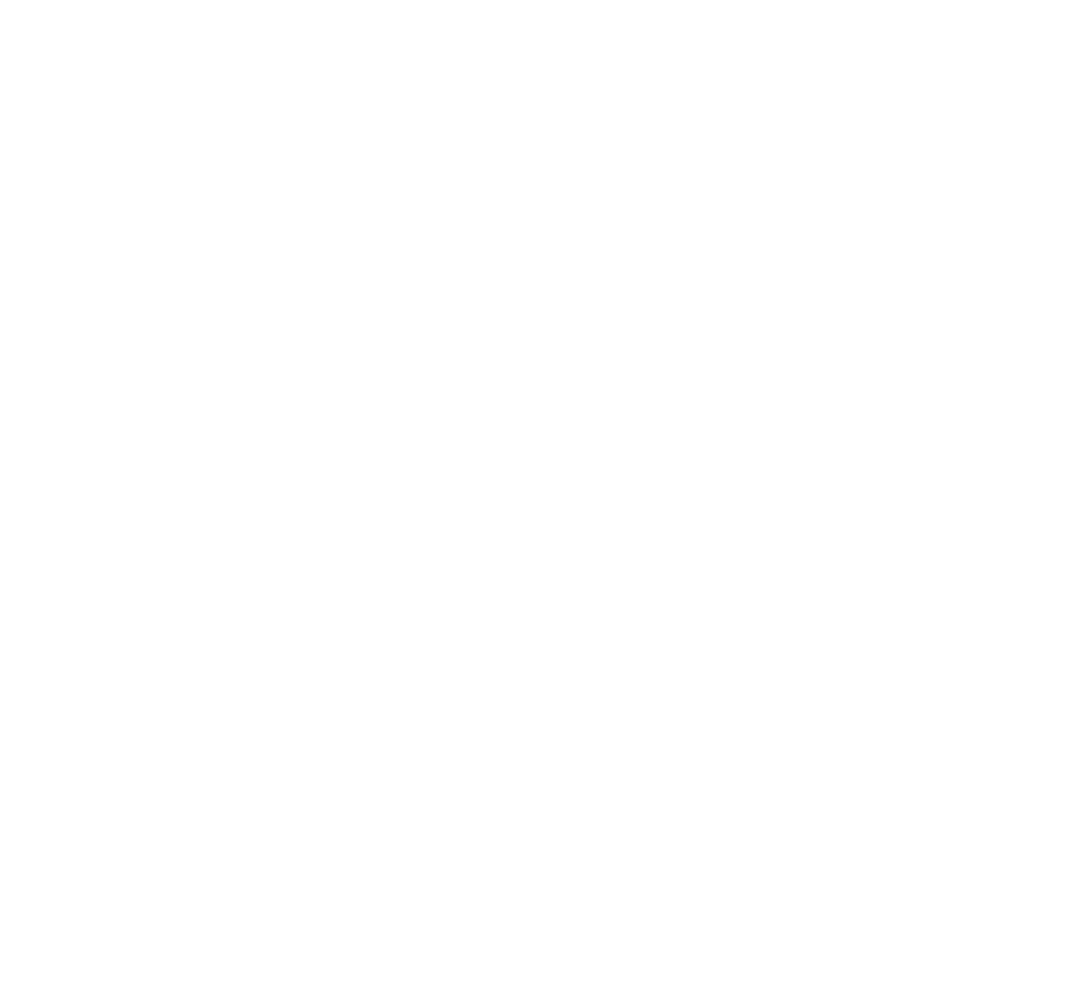
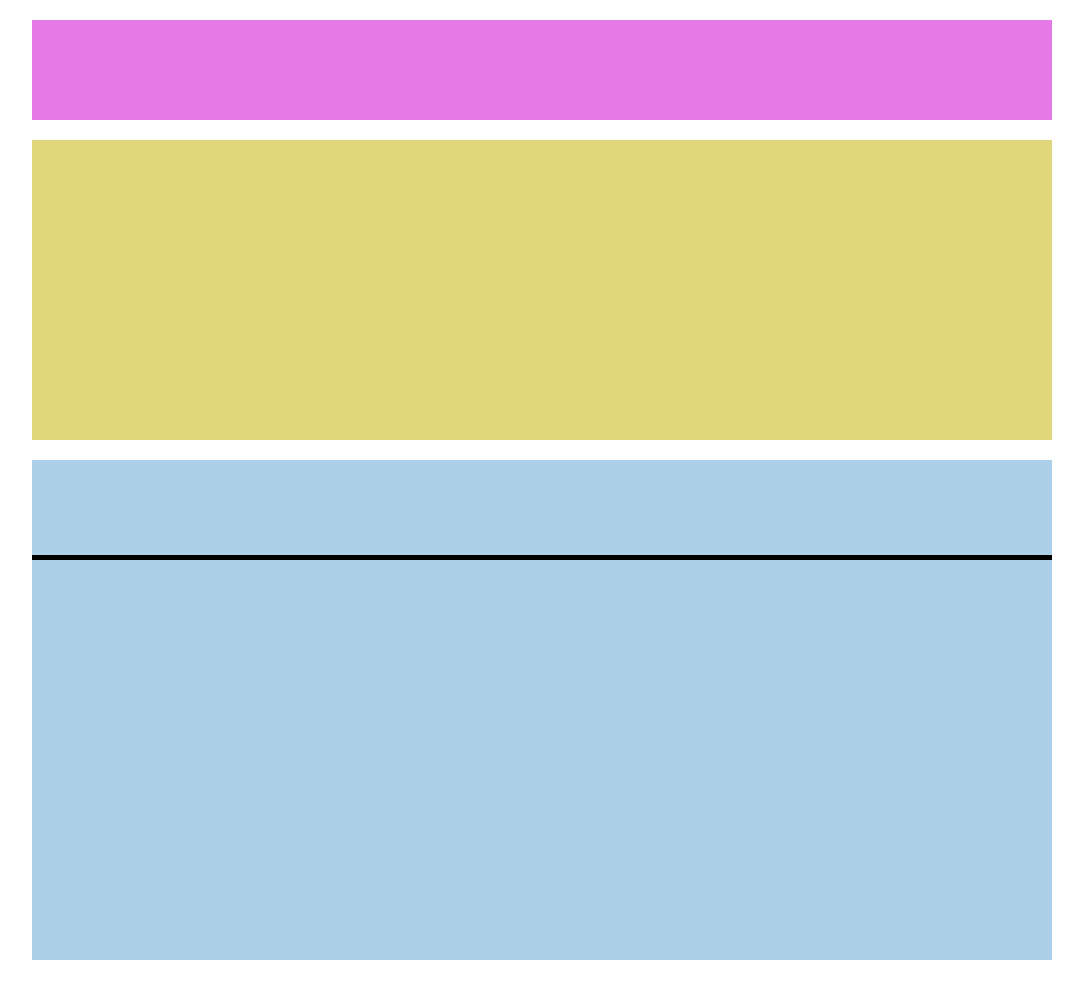
Before and after one commit to niculas1989/htmlcss-struttura-wp, a plain HTML site: page index.html in a window 1280 px wide. Shown: the top 998 px of the page, without its empty margins (98-1181 px from the left). Before the commit the page ends 800 px from the top, so only its background shows below. Drawn offline with Linux system fonts and the light colour scheme.

Commit message:
add main information

```diff
--- a/css/style.css
+++ b/css/style.css
@@ -14,3 +14,37 @@
     width: 1020px;
     margin: 0 auto;
 }
+
+/* Utilities */
+
+.boxes {
+    margin: 20px 0;
+}
+
+/* Boxes */
+.pink-box {
+    height: 100px;
+    background-color:#E57AE6;
+}
+.yellow-box {
+    height: 300px;
+    background-color:#E0D77A;
+}
+
+main {
+    height: 500px;
+    background-color:#ABCFE7;
+}
+
+.top {
+    height: 100px;
+    border-bottom: 5px solid black;
+}
+
+.sidebar {
+    height: 300px;
+}
+
+.central {
+    height: 300px;
+}
--- a/index.html
+++ b/index.html
@@ -11,5 +11,22 @@
 </head>
 <body>
 
+    <div class="container">
+        <header>
+            <div class="boxes pink-box"></div>
+            <div class="boxes yellow-box"></div>
+        </header>
+
+        <main class="boxes">
+
+            <div class="top"></div>
+            <div class="sidebar"></div>
+            <div class="central"></div>
+            <div class="sidebar"></div>
+
+        </main>
+
+        <footer></footer>
+    </div>
 </body>
 </html>
```
